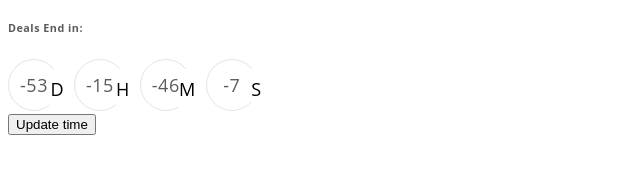
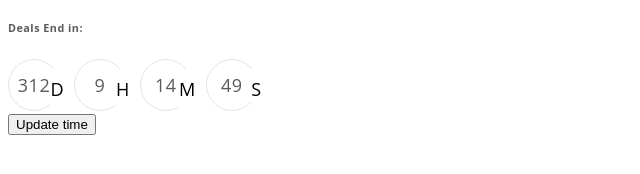
Before and after one commit to arunbharath91/CountDownTimer-WebComponent, a website built with webpack: page src/index.html in a window 1280 px wide. Shown: the part 280-454 px from the top of the page, 0-640 px from the left. Built offline with nearby package versions, Linux system fonts and the light colour scheme.

Commit message:
Update index.html

```diff
--- a/src/index.html
+++ b/src/index.html
@@ -28,7 +28,7 @@
       <div class="container">
          <hr/>
 <h1>CountDown Timer</h1>
-         <app-timer shadow="false" class="row" time="Jan 5, 2021 15:37:25">
+         <app-timer shadow="false" class="row" time="Jan 5, 2022 15:37:25">
 
          </app-timer>
 
```
